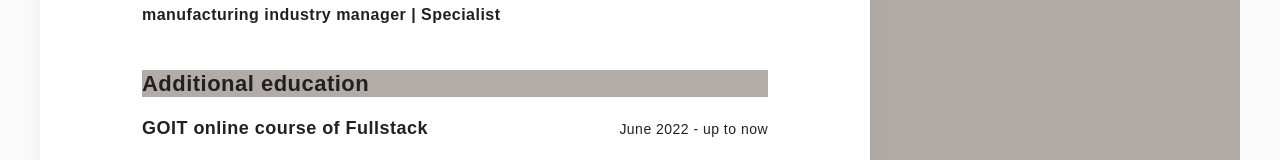
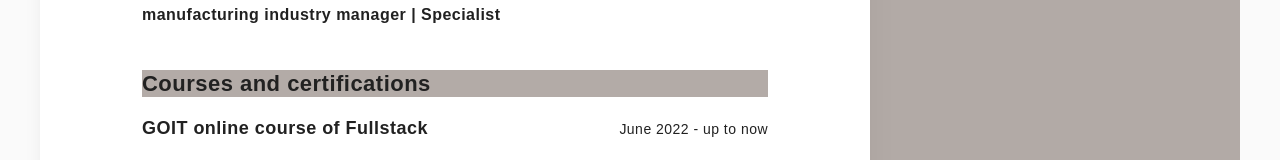
Before and after one commit to aventinodev/my-CV, a plain HTML site: page index.html in a window 1280 px wide. Shown: the part 1207-1367 px from the top of the page. Drawn offline with nearby package versions, Linux system fonts and the light colour scheme.

Commit message:
Update index.html

```diff
--- a/index.html
+++ b/index.html
@@ -178,7 +178,7 @@
           </ul>
         </div>
         <div class="content-wrap add-education">
-          <h2 class="title main-wrap__title">Additional education</h2>
+          <h2 class="title main-wrap__title">Courses and certifications</h2>
           <div class="add-education__wrap">
             <h3 class="subtitle">GOIT online course of Fullstack</h3>
             <p class="add-education__duration">June 2022 - up to now</p>
```
